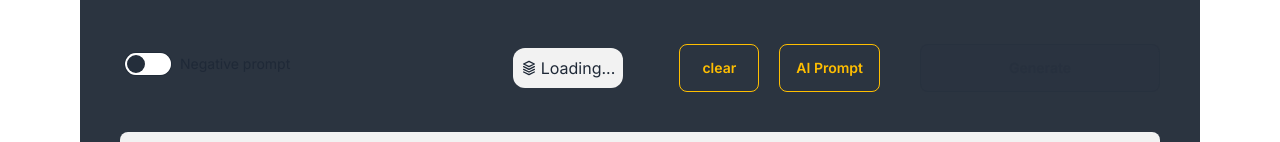
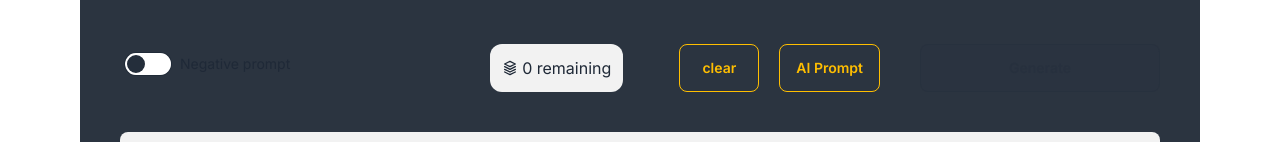
Before and after one commit to redaAssemghor/picGen, a Next.js app: page /generatepage in a window 1280 px wide. Shown: the part 438-580 px from the top of the page. Built offline with nearby package versions, Linux system fonts and the light colour scheme; no server answers.

Commit message:
popup design

```diff
--- a/app/components/PointsBtn.tsx
+++ b/app/components/PointsBtn.tsx
@@ -10,11 +10,11 @@ import Image from "next/image";
 const PointsBtn = () => {
   const [loading, setLoading] = useState(true);
 
-  const { userId } = useAuth();
+  const { userId, isSignedIn } = useAuth();
   const points = useSelector((state: RootState) => state.points.value);
   const dispatch = useDispatch();
 
-  const handelPopUp = () => {
+  const handlePopUp = () => {
     const modelId = document.getElementById("my_modal_3") as HTMLDialogElement;
     if (modelId) {
       modelId.showModal();
@@ -52,17 +52,12 @@ const PointsBtn = () => {
   return (
     <div>
       <button
-        onClick={handelPopUp}
-        className="flex justify-center items-center gap-1 p-2 rounded-xl bg-base-200"
+        onClick={handlePopUp} // Fixed typo in function name
+        className="flex justify-center items-center gap-1 p-3 rounded-xl bg-base-200"
       >
         <TbStack3 />
-        {loading
-          ? "Loading..."
-          : points !== null
-          ? `${points} remaining`
-          : "No points"}
+        {loading && isSignedIn ? "Loading..." : `${points} remaining`}
       </button>
-
       {
         <div>
           <dialog id="my_modal_3" className="modal">
@@ -76,11 +71,13 @@ const PointsBtn = () => {
                 <div>
                   <h3 className="font-bold text-lg">Hello!</h3>
                   <p className="py-4">
-                    by clicking on the button below you will get 5 points
+                    by clicking on the button below you can buy more points
                   </p>
+
+                  <button className="btn btn-sm">Buy Points</button>
                 </div>
               </div>
-              <div className="-mb-7 -mx-7">
+              <div className="hidden lg:block -mb-14 -mx-7">
                 <Image
                   src={"/robot.webp"}
                   alt="hero"
```
